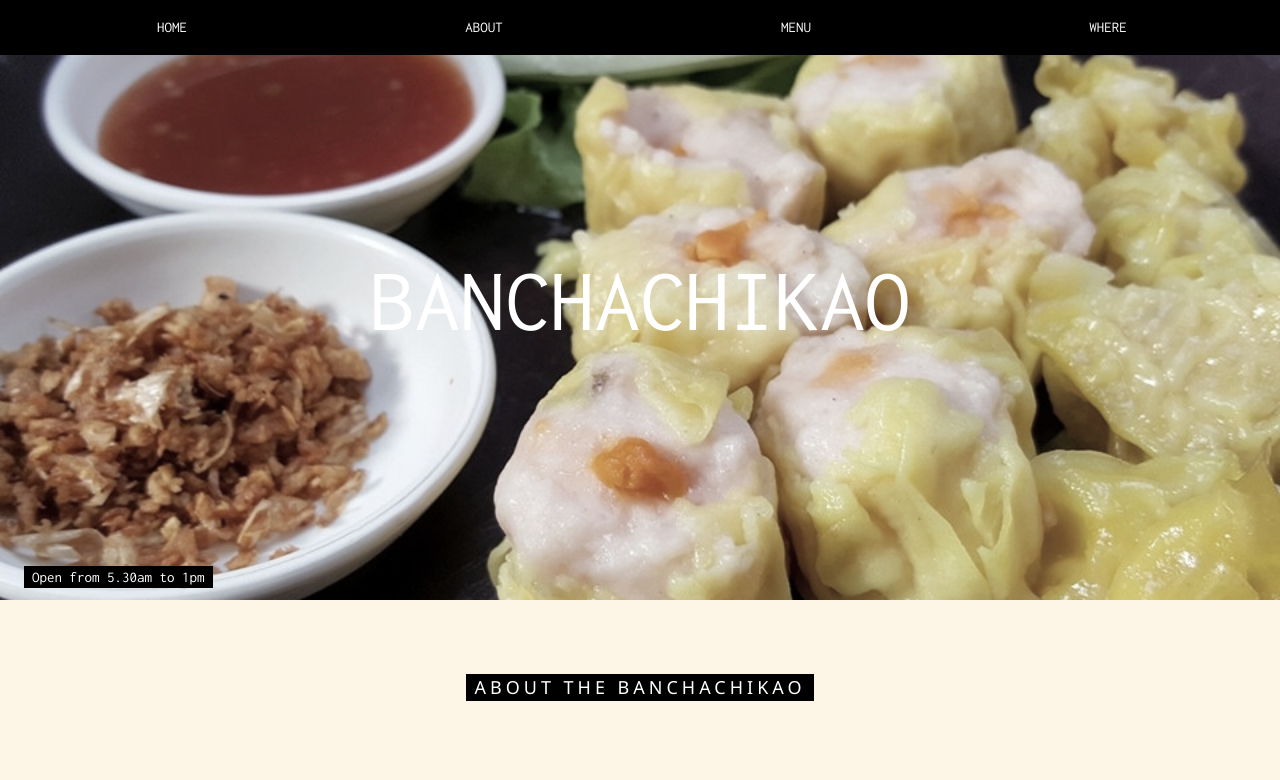
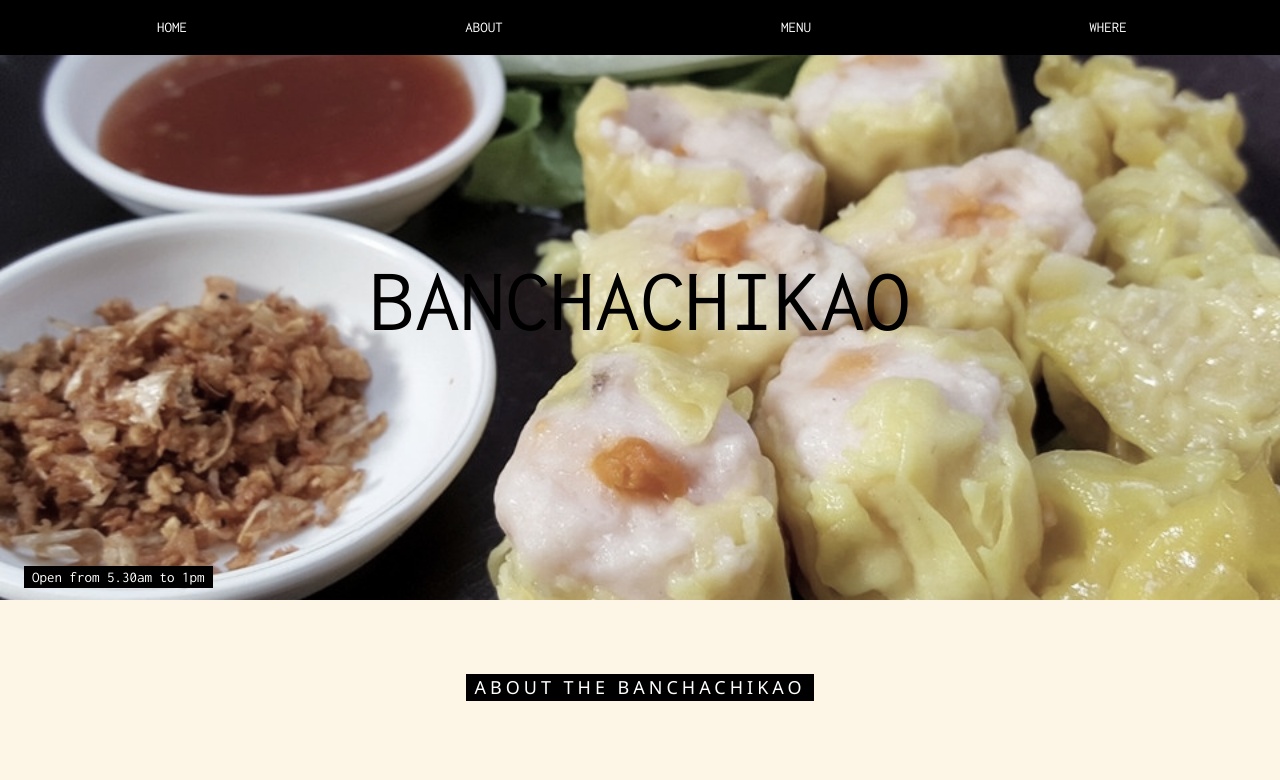
Before and after one commit to thirarat1996/page2, a plain HTML site: page index.html in a window 1280 px wide. Shown: the top 780 px of the page. Drawn offline with nearby package versions, Linux system fonts and the light colour scheme; some packages are replaced by stand-ins of ours.

Commit message:
Update index.html

```diff
--- a/index.html
+++ b/index.html
@@ -46,7 +46,7 @@ body, html {
     <span class="w3-tag">Open from 5.30am to 1pm</span>
   </div>
   <div class="w3-display-middle w3-center">
-    <span class="w3-text-white" style="font-size:90px">BANCHACHIKAO</span>
+    <span class="w3-text-black" style="font-size:90px">BANCHACHIKAO</span>
   </div>
 </header>
 
```
